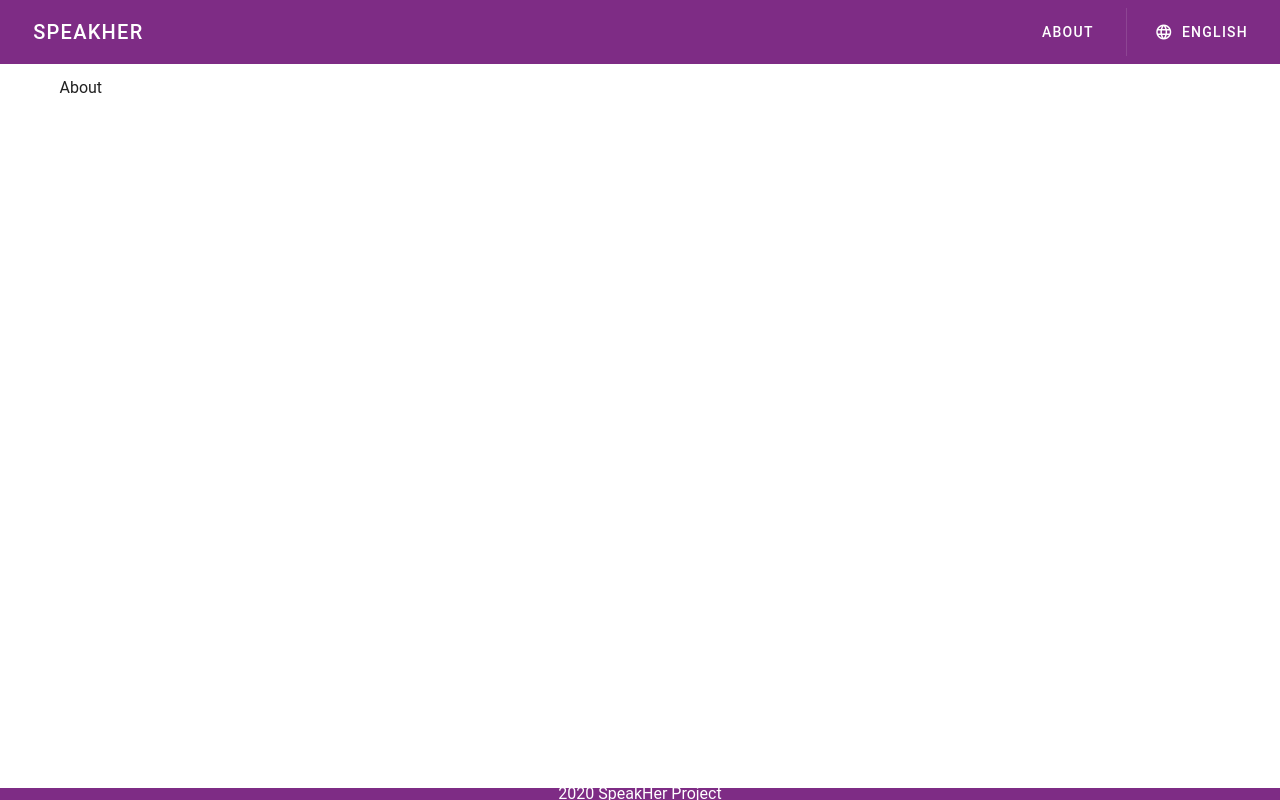
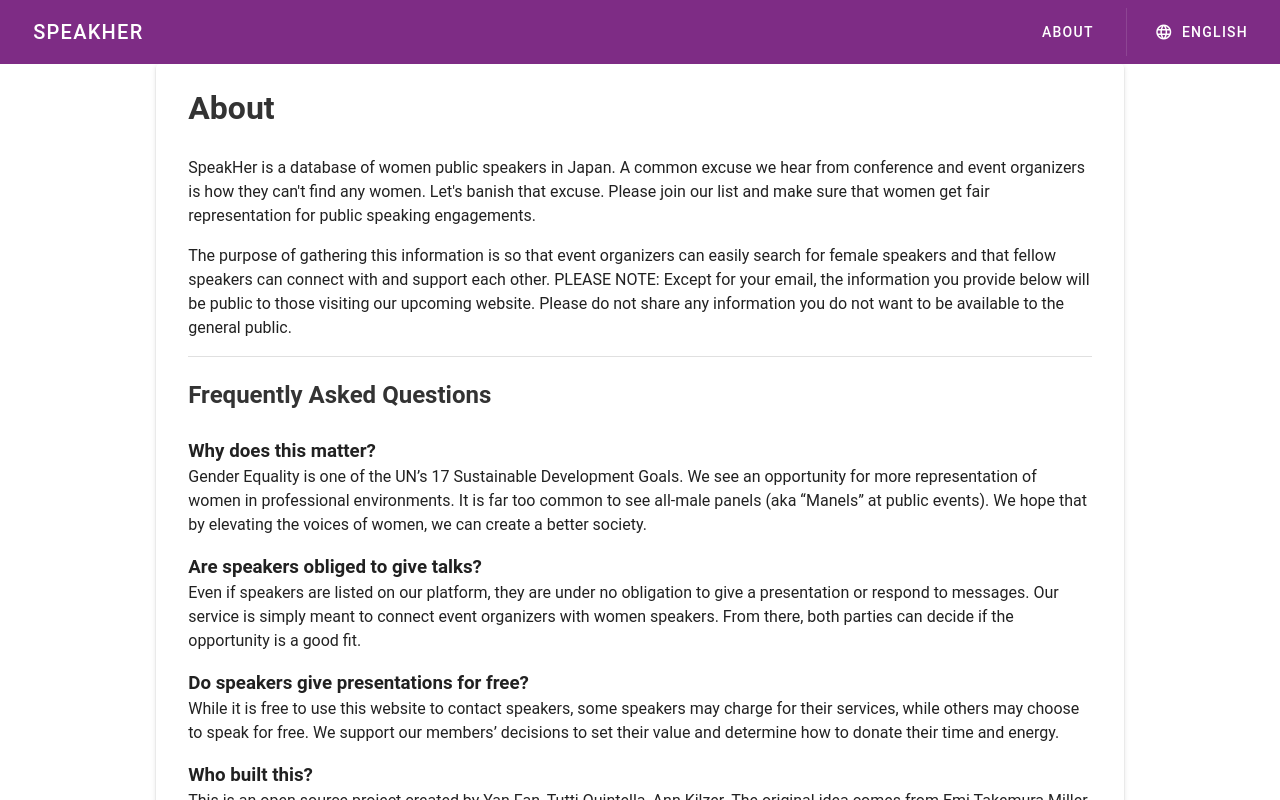
Before and after one commit to WomenInSoftwareEngineeringJP/speak-her-db, a Vue app in the folder web/: page /about in a window 1280 px wide. Shown: the top 800 px of the page. Built offline with nearby package versions, Linux system fonts and the light colour scheme; a small style sheet from the web is missing.

Commit message:
about page

```diff
--- /dev/null
+++ b/web/src/components/about/FAQ.vue
@@ -0,0 +1,48 @@
+<template>
+  <div class="mt-5">
+    <h2>
+      {{ $t('faq.title') }}
+    </h2>
+    <br>
+    <div
+      v-for="q in questions"
+      :key="q.question"
+    >
+      <h3>{{ q.question }}</h3>
+      <p>{{ q.answer }}</p>
+    </div>
+  </div>
+</template>
+
+
+<script>
+
+export default {
+  data() {
+    return {
+      questions: [
+        {
+          question: this.$t('faq.whyQ'),
+          answer: this.$t('faq.whyA'),
+        },
+        {
+          question: this.$t('faq.obligationQ'),
+          answer: this.$t('faq.obligationA'),
+        },
+        {
+          question: this.$t('faq.freeQ'),
+          answer: this.$t('faq.freeA'),
+        },
+        {
+          question: this.$t('faq.whoQ'),
+          answer: this.$t('faq.whoA'),
+        },
+        {
+          question: this.$t('faq.correctionQ'),
+          answer: this.$t('faq.correctionA'),
+        },
+      ],
+    };
+  },
+};
+</script>
--- /dev/null
+++ b/web/src/components/cards/PageCard.vue
@@ -0,0 +1,20 @@
+<template>
+  <v-container>
+    <v-row
+      justify="center"
+      no-gutters
+    >
+      <v-col lg="10">
+        <v-card>
+          <v-row
+            class="px-8 py-2"
+          >
+            <v-col>
+              <slot />
+            </v-col>
+          </v-row>
+        </v-card>
+      </v-col>
+    </v-row>
+  </v-container>
+</template>
--- a/web/src/i18n/locales/en.json
+++ b/web/src/i18n/locales/en.json
@@ -6,11 +6,12 @@
     },
     "about": {
         "summary": {
-            "body": "Lorem ipsum dolor sit amet consectetur adipisicing elit. Voluptatem, vero magni delectus optio dignissimos harum. Animi tempore cum fugiat dolorem assumenda corporis porro, vel fugit ad voluptatibus sapiente! Non, quos?",
+            "body": "SpeakHer is a database of women public speakers in Japan. A common excuse we hear from conference and event organizers is how they can't find any women. Let's banish that excuse. Please join our list and make sure that women get fair representation for public speaking engagements.",
             "learnMore": "Learn more",
             "title": "Want to find female speakers for your next event?"
         },
-        "title": "About"
+        "title": "About",
+        "purpose": "The purpose of gathering this information is so that event organizers can easily search for female speakers and that fellow speakers can connect with and support each other. PLEASE NOTE: Except for your email, the information you provide below will be public to those visiting our upcoming website. Please do not share any information you do not want to be available to the general public."
     },
     "actions": {
         "cancel": "Cancel",
@@ -81,5 +82,18 @@
         "messageRequired": "A brief message is required",
         "URLValid": "URL must be valid",
         "valid": "Must provide a valid email"
+    },
+    "faq": {
+        "title": "Frequently Asked Questions",
+        "whyQ": "Why does this matter?",
+        "whyA": "Gender Equality is one of the UN’s 17 Sustainable Development Goals. We see an opportunity for more representation of women in professional environments. It is far too common to see all-male panels (aka “Manels” at public events). We hope that by elevating the voices of women, we can create a better society.",
+        "obligationQ": "Are speakers obliged to give talks?",
+        "obligationA": "Even if speakers are listed on our platform, they are under no obligation to give a presentation or respond to messages. Our service is simply meant to connect event organizers with women speakers. From there, both parties can decide if the opportunity is a good fit.",
+        "freeQ": "Do speakers give presentations for free?",
+        "freeA": "While it is free to use this website to contact speakers, some speakers may charge for their services, while others may choose to speak for free. We support our members’ decisions to set their value and determine how to donate their time and energy.",
+        "whoQ": "Who built this?",
+        "whoA": "This is an open source project created by Yan Fan, Tutti Quintella, Ann Kilzer. The original idea comes from Emi Takemura Miller. Additional assistance was provided by Women Who Code Tokyo. If you’d like to make a contribution, please check out our GitHub page.",
+        "correctionQ": "I’ve been nominated, but I would like my information corrected or removed.",
+        "correctionA": "Please reach out to Yan Fan [English] yan@codechrysalis.io or Emi Takemura Miller [Japanese] emitakemura@gmail.com so we can help you."
     }
 }
--- a/web/src/views/About.vue
+++ b/web/src/views/About.vue
@@ -1,11 +1,23 @@
 <template>
-  <v-container>
-    {{ $t('about.title') }}
-  </v-container>
+  <page-card>
+    <h1>{{ $t('about.title') }}</h1>
+    <br>
+    <p>{{ $t('about.summary.body') }}</p>
+    <p>{{ $t('about.purpose') }}</p>
+    <v-divider />
+    <f-a-q />
+  </page-card>
 </template>
 
 <script>
+import PageCard from '@/components/cards/PageCard.vue';
+import FAQ from '@/components/about/FAQ.vue';
+
 export default {
+  components: {
+    FAQ,
+    PageCard,
+  },
   data() {
     return {
 
```
